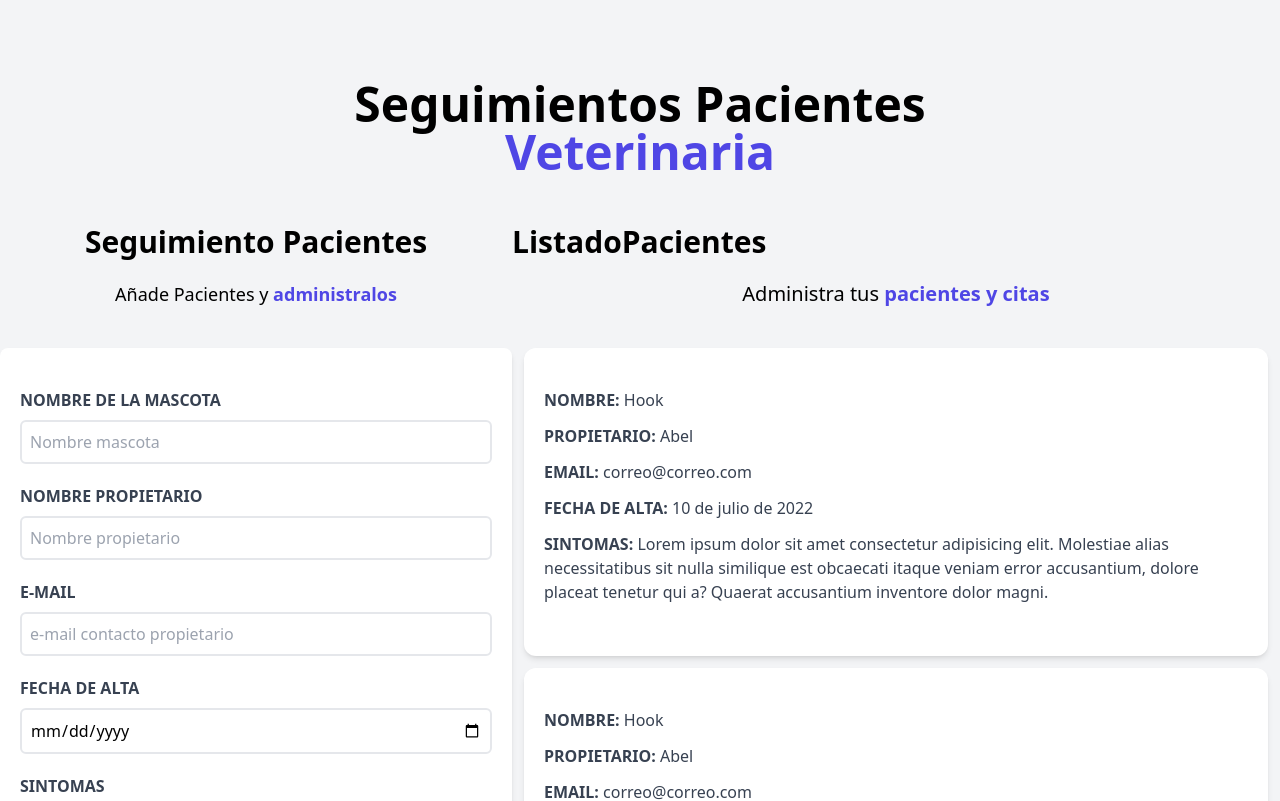
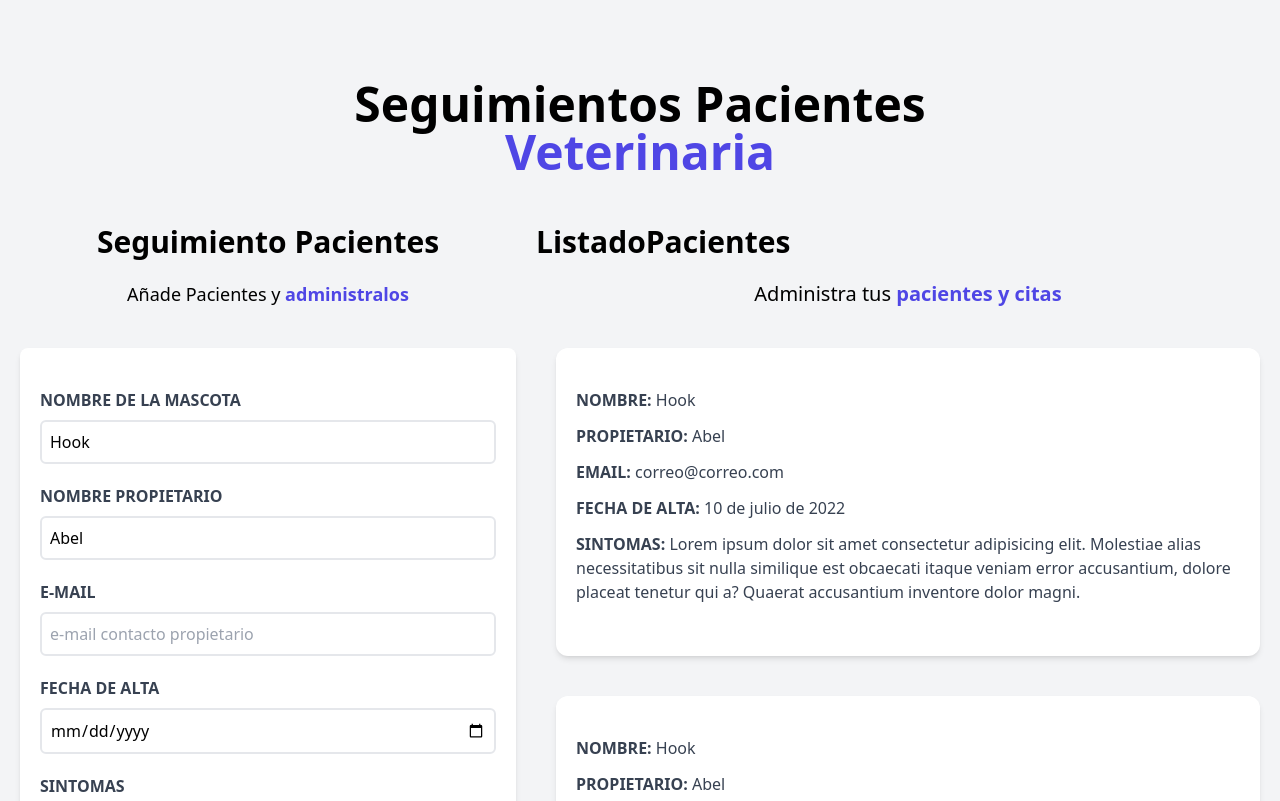
Before and after one commit to Abel9013/ListadoPacientes, a React (Vite) app: page / in a window 1280 px wide. Shown: the top 801 px of the page. Built offline with nearby package versions, Linux system fonts and the light colour scheme.

Commit message:
add states form

```diff
--- a/src/components/Formulario.jsx
+++ b/src/components/Formulario.jsx
@@ -1,26 +1,49 @@
-import React from 'react'
+import { useState, useEffect } from 'react'
 
 const Formulario = () => {
+  const [nombre, setNombre ] = useState('Hook');
+  const [propietario, setPropietario ] = useState('Abel');
+  const [email, setEmail ] = useState('');
+  const [fecha, setFecha ] = useState('');
+  const [sintomas, setSintomas ] = useState('');
+  const handleSubmit = (e) => {
+    e.preventDefault();
+    console.log('Enviando Formulario');
+
+  }
+
   return (
-    <div className='md:w-1/2 lg:w-2/5'>
+    <div className='md:w-1/2 lg:w-2/5 mx-5'>
       <h2 className='font-black text-3xl text-center'>Seguimiento Pacientes</h2>
       <p className='text-lg mt-5 text-center mb-10'>Añade Pacientes y <span className='text-indigo-600 font-bold '>administralos</span> </p>
 
-      <form className='bg-white shadow-md rounded-lg py-10 px-5 mb-10'>
+        <form
+        onSubmit={handleSubmit}
+        className='bg-white shadow-md rounded-lg py-10 px-5 mb-10'>
           <div className='mb-5'>
             <label htmlFor='mascota' className='block text-gray-700 uppercase font-bold'>
               Nombre de la mascota
               </label>
 
-          <input id='mascota' className='border-2 w-full mt-2 p-2 placeholder-gray-400 rounded-md' type="text" placeholder='Nombre mascota' />
+            <input id='mascota'
+             className='border-2 w-full mt-2 p-2 placeholder-gray-400 rounded-md'
+             type="text"
+             placeholder='Nombre mascota'
+             value = {nombre}
+             onChange = { (e)=> setNombre(e.target.value) }  />
 
           </div>
           <div className='mb-5'>
-          <label htmlFor='propietario' className='block text-gray-700 uppercase font-bold'>
+            <label htmlFor='propietario'
+            className='block text-gray-700 uppercase font-bold' >
               Nombre propietario
             </label>
-
-          <input id='propietario' className='border-2 w-full mt-2 p-2 placeholder-gray-400 rounded-md' type="text" placeholder='Nombre propietario' />
+            <input id='propietario'
+            className='border-2 w-full mt-2 p-2 placeholder-gray-400 rounded-md'
+            type="text"
+            placeholder='Nombre propietario'
+            value = {propietario}
+            onChange = { (e)=> setPropietario(e.target.value) } />
 
           </div>
           <div className='mb-5'>
@@ -28,7 +51,11 @@ const Formulario = () => {
               e-mail
               </label>
 
-          <input id='email' className='border-2 w-full mt-2 p-2 placeholder-gray-400 rounded-md' type="email" placeholder='e-mail contacto propietario' />
+            <input id='email'
+            className='border-2 w-full mt-2 p-2 placeholder-gray-400 rounded-md'
+            type="email" placeholder='e-mail contacto propietario'
+            value = {email}
+            onChange = { (e)=> setEmail(e.target.value) } />
 
           </div>
           <div className='mb-5'>
@@ -36,7 +63,11 @@ const Formulario = () => {
             Fecha de alta
               </label>
 
-          <input id='alta' className='border-2 w-full mt-2 p-2 placeholder-gray-400 rounded-md' type="date"/>
+            <input id='alta'
+            className='border-2 w-full mt-2 p-2 placeholder-gray-400 rounded-md'
+            type="date"
+            value = {fecha}
+            onChange = { (e)=> setFecha(e.target.value) }   />
 
           </div>
           <div className='mb-5'>
@@ -45,7 +76,9 @@ const Formulario = () => {
               </label>
             <textarea id='sintomas'
             className='border-2 w-full mt-2 p-2 placeholder-gray-400 rounded-md'
-           placeholder='Describe los sintomas...' />
+            placeholder='Describe los sintomas...'
+            value = {sintomas}
+            onChange = { (e)=> setSintomas(e.target.value) } />
           </div>
           <input type='submit'
           className='bg-indigo-600 w-full p-3 text-white uppercase font-bold hover:bg-indigo-700 cursor-pointer transition-all'
--- a/src/components/Paciente.jsx
+++ b/src/components/Paciente.jsx
@@ -1,6 +1,6 @@
 const Paciente = () => {
   return (
-        <div className="m-3 bg-white shadow-md px-5 py-10 rounded-xl">
+        <div className="mx-5 my-10 bg-white shadow-md px-5 py-10 rounded-xl">
         <p className="font-bold mb-3 text-gray-700 uppercase">Nombre: {' '}
             <span className="font-normal normal-case">Hook</span>
         </p>
```
Lines whose indentation alone changed are shown as unchanged.
